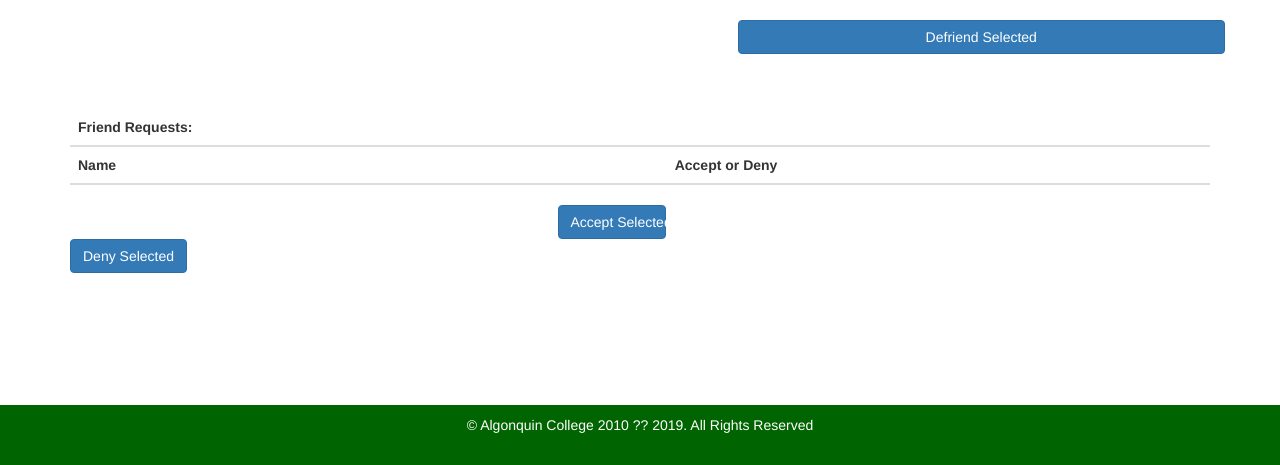
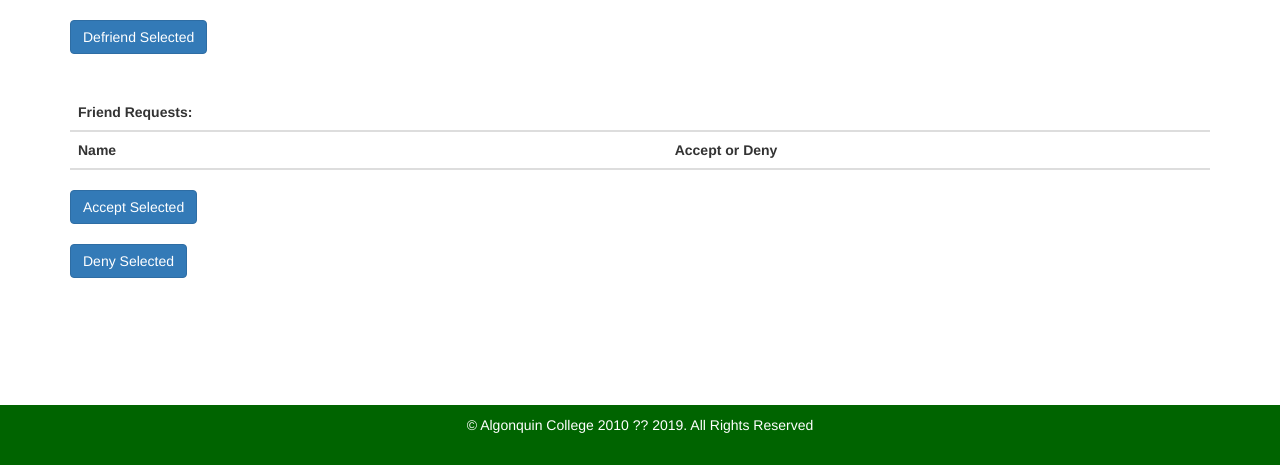
Before and after one commit to sairaisaika/CST8257-Project, a PHP site: page /MyFriends.php in a window 1280 px wide. Shown: the part 335-800 px from the top of the page. Run offline with PHP 8.4, Linux system fonts and the light colour scheme; the visitor is signed in with stand-in values (Sample User, id 1); data that the repository does not hold is empty.

Commit message:
Edit AddFriend and MyFriends

```diff
--- a/MyFriends.php
+++ b/MyFriends.php
@@ -137,14 +137,12 @@
             ?>
         </tbody>
         </table>
-        <div class='form-group row'>
-            <label for='' class='col-lg-7 col-form-label'><b></b> </label>
-            <div >
-            <button type='submit' name='defriendButton' class='btn btn-primary col-lg-5' onclick='return confirm("The selected friend will be defriended!")'>Defriend Selected</button>
+        <div>
+            <button type='submit' name='defriendButton' class='btn btn-primary' onclick='return confirm("The selected friend will be defriended!")'>Defriend Selected</button>
         </div>
-        </div>
-
-            <br><br><table class="table">
+        <br>
+        <br>
+        <table class="table">
         <thead>
             <tr>
                 <th scope="col">Friend Requests:</th>
@@ -174,16 +172,11 @@
         ?>
         </tbody>
         </table>
-        <div class='form-group row'>
-            <label for='' class='col-lg-5 col-form-label'><b></b> </label>
-            <div class='col-lg-7'>
-                <button type='submit' name='accept' class='btn btn-primary col-lg-2'>Accept Selected</button>
+        <div>
+            <button type='submit' name='accept' class='btn btn-primary'>Accept Selected</button>
         </div>
         <br>
-            <div class='col-lg-7'>
+        <div>
             <button type='submit' name='deny' class='btn btn-primary ' onclick='return confirm("The selected request will be denied!")'>Deny Selected</button>
         </div>
     </div>
-        </div>
-        </form>
-    </div>
```
Also changed, not shown: AddFriend.php (+4 -4 lines). Lines whose indentation alone changed are shown as unchanged.
